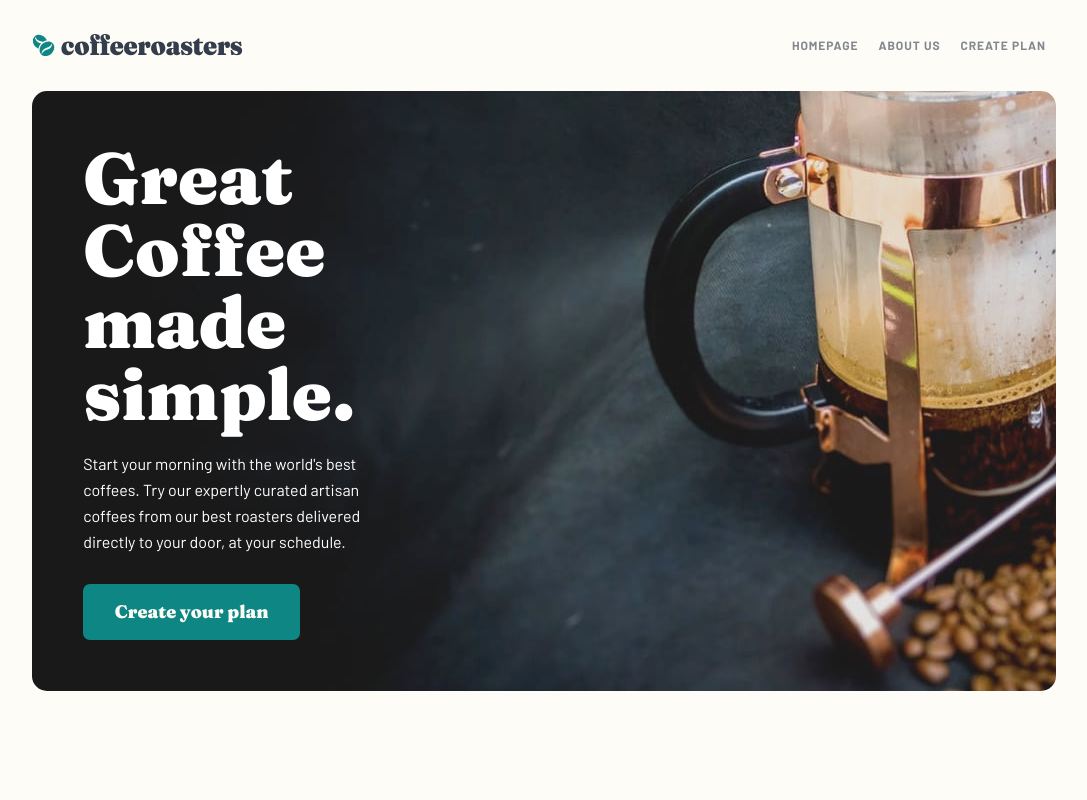
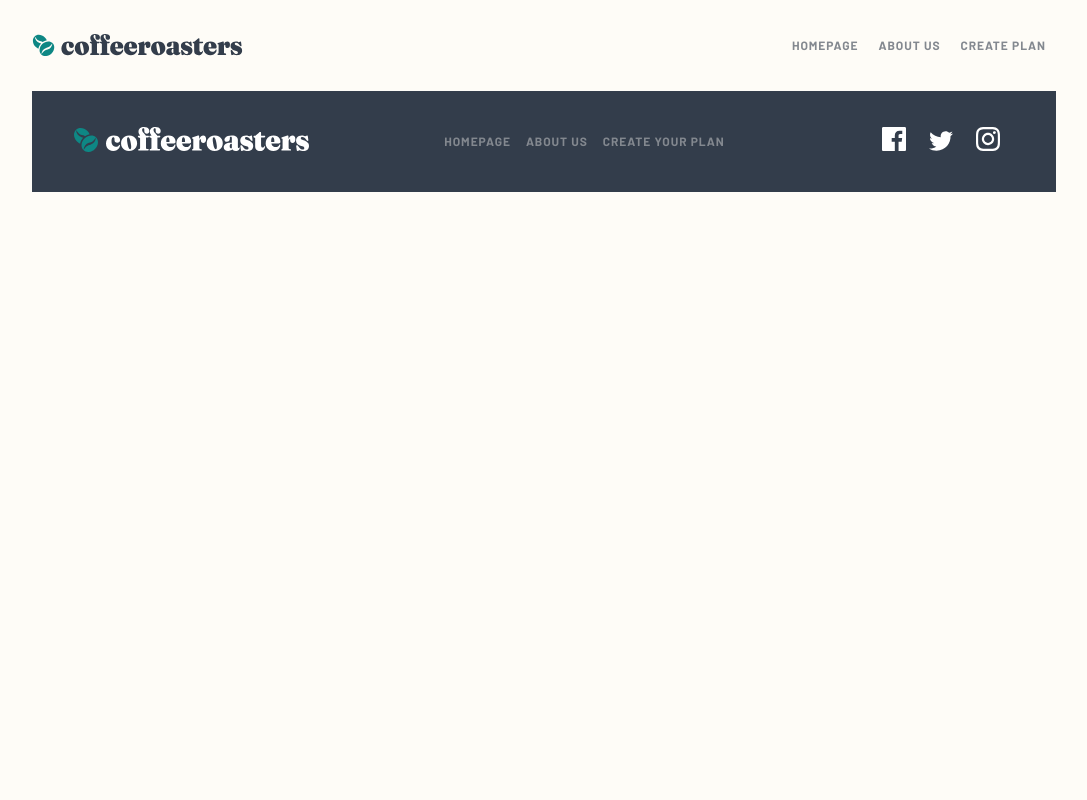
Before and after one commit to Luktoria/Coffeeroasters-app, a React (Create React App) app: page / in a window 1280 px wide. Shown: the top 800 px of the page, without its empty margins (96-1183 px from the left). Built offline with nearby package versions, Linux system fonts and the light colour scheme.

Commit message:
Router fix

```diff
--- a/src/App.js
+++ b/src/App.js
@@ -11,8 +11,8 @@ const App = () => {
     <Router>
     <Navbar />
       <Routes>
-        <Route path="/" element={<HomePage/>}/>
-        <Route path="/aboutus" element={<AboutUs/>}/>
+        <Route path="/Coffeeroasters-app/" element={<HomePage/>}/>
+        <Route path="/Coffeeroasters-app/aboutus" element={<AboutUs/>}/>
         <Route path="/createplan" element={<CreatePlan/>}/>
       </Routes>
     <Footer />
```
